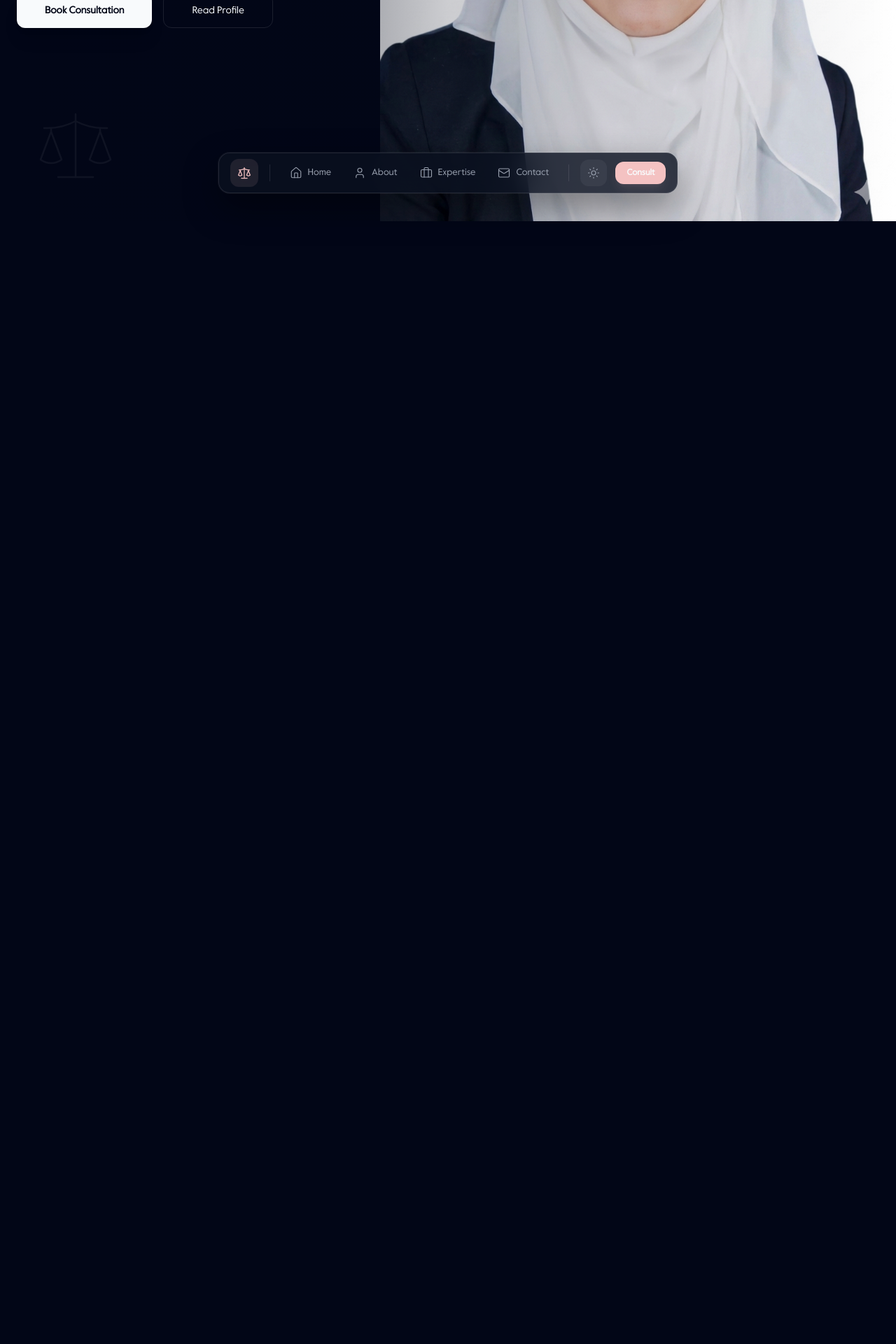
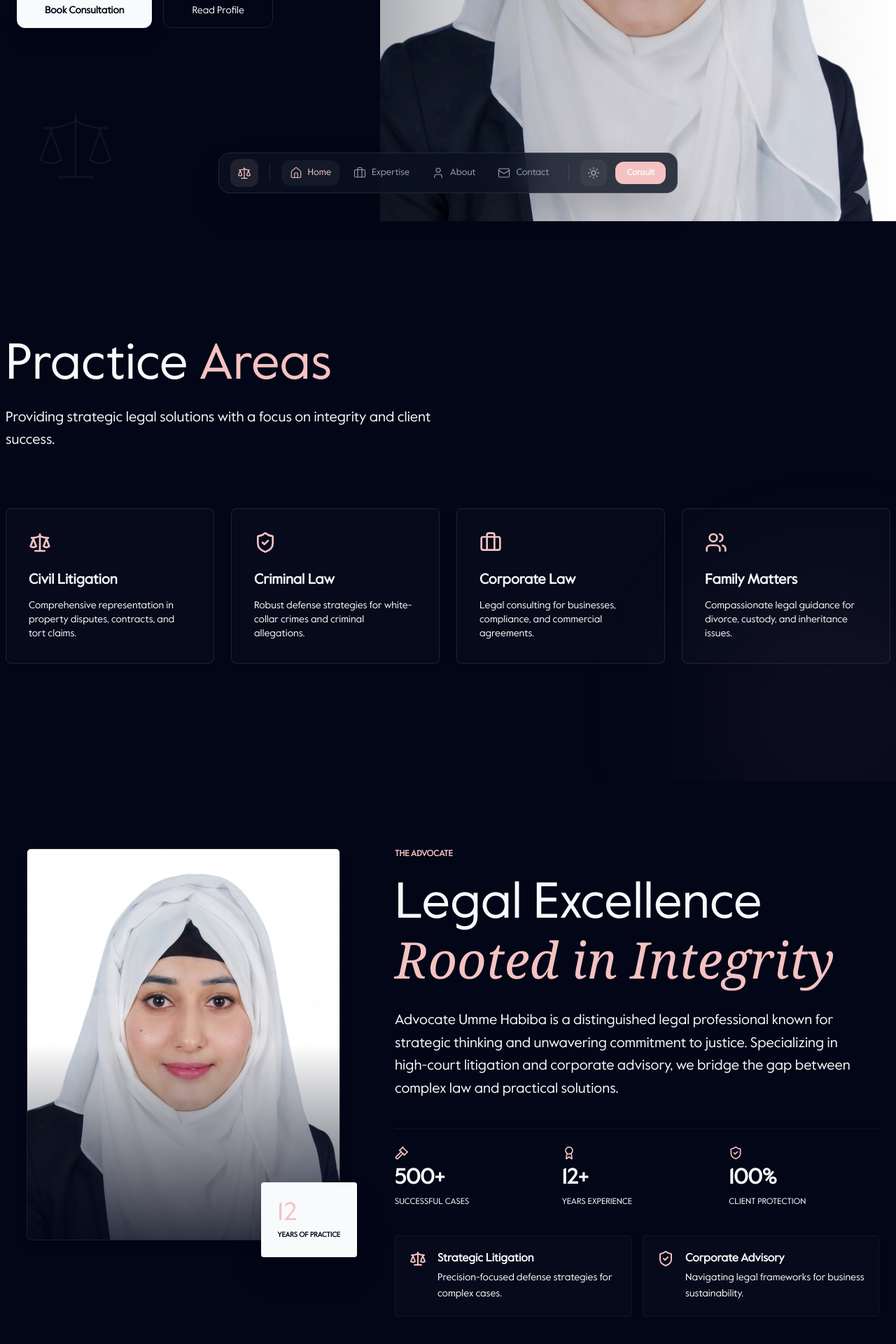
Before and after one commit to ArafatSani10/adv-umme-habiba, a Next.js app: page / in a window 1280 px wide. Shown: the part 484-2404 px from the top of the page at 70% size. Before the commit the page ends 800 px from the top, so only its background shows below. Built offline with nearby package versions, Linux system fonts and the light colour scheme.

Commit message:
Feat:Implementing about section more design added and smooth animation fully section..

```diff
--- a/src/app/page.tsx
+++ b/src/app/page.tsx
@@ -1,15 +1,55 @@
-import Banner from "@/components/HomPages/Banner";
-import Expertise from "@/components/HomPages/expertise";
+"use client"
+
+import * as React from "react"
+import About from "@/components/AboutSections/About"
+import Banner from "@/components/HomPages/Banner"
+import Expertise from "@/components/HomPages/expertise"
 
 export default function Home() {
+  React.useEffect(() => {
+    const sections = document.querySelectorAll("section")
+
+    const observerOptions = {
+      root: null,
+      threshold: 0.4 // সেকশনের ৪০% দেখা গেলে URL আপডেট হবে
+    }
+
+    const observer = new IntersectionObserver((entries) => {
+      entries.forEach((entry) => {
+        if (entry.isIntersecting) {
+          const id = entry.target.id
+          // URL-এ হ্যাশট্যাগ আপডেট করা
+          const hash = id === "home" ? "" : `#${id}`
+          const url = hash === "" ? "/" : `/${hash}`
+
+          if (window.location.hash !== hash) {
+            window.history.replaceState(null, "", url)
+          }
+        }
+      })
+    }, observerOptions)
+
+    sections.forEach((section) => observer.observe(section))
+    return () => observer.disconnect()
+  }, [])
+
   return (
-    <main className="h-screen overflow-y-auto snap-y snap-mandatory scroll-smooth bg-background">
-      <div className="snap-start min-h-screen w-full">
+    <main className="relative w-full bg-background scroll-smooth">
+      <section id="home" className="min-h-screen">
         <Banner />
-      </div>
-      <div className="snap-start min-h-screen w-full">
+      </section>
+
+      <section id="expertise" className="min-h-screen">
         <Expertise />
-      </div>
+      </section>
+
+      <section id="about" className="min-h-screen">
+        <About />
+      </section>
+
+      <section id="contact" className="min-h-screen">
+        {/* Contact Content Here */}
+      </section>
     </main>
-  );
+  )
 }
--- /dev/null
+++ b/src/components/AboutSections/About.tsx
@@ -0,0 +1,163 @@
+"use client"
+
+import React, { useRef, useEffect } from 'react'
+import Image from 'next/image'
+import { motion, useInView, useMotionValue, useTransform, animate } from 'framer-motion'
+import { Scale, ShieldCheck, Gavel, Award } from 'lucide-react'
+
+const StatItem = ({ stat, i, isVisible }) => {
+  const number = parseInt(stat.value)
+  const suffix = stat.value.replace(/\d+/g, '')
+  const motionValue = useMotionValue(0)
+  const rounded = useTransform(motionValue, (latest) => Math.round(latest))
+
+  useEffect(() => {
+    if (isVisible) {
+      animate(motionValue, number, { duration: 2, delay: 0.5 + 0.1 * i })
+    }
+  }, [isVisible, motionValue, number, i])
+
+  return (
+    <motion.div
+      key={i}
+      initial={{ opacity: 0, y: 20 }}
+      animate={isVisible ? { opacity: 1, y: 0 } : {}}
+      transition={{ delay: 0.5 + 0.1 * i, duration: 0.8 }}
+      className="space-y-2"
+    >
+      <stat.icon className="w-5 h-5 text-brand-peach" />
+      <h4 className="text-3xl font-bold text-foreground">
+        <motion.span>{rounded}</motion.span>{suffix}
+      </h4>
+      <p className="text-muted-foreground text-xs uppercase font-medium">{stat.label}</p>
+    </motion.div>
+  )
+}
+
+export default function About() {
+  const containerRef = useRef(null)
+  const isVisible = useInView(containerRef, { amount: 0.2, once: false })
+
+  const stats = [
+    { label: "Successful Cases", value: "500+", icon: Gavel },
+    { label: "Years Experience", value: "12+", icon: Award },
+    { label: "Client Protection", value: "100%", icon: ShieldCheck },
+  ]
+
+  return (
+    <section
+      ref={containerRef}
+      className="min-h-screen w-full flex items-center justify-center py-24 px-6 bg-linear-to-br from-background to-muted/10"
+    >
+      <motion.div
+        initial={{ opacity: 0, y: 50 }}
+        animate={isVisible ? { opacity: 1, y: 0 } : {}}
+        transition={{ duration: 1, ease: "easeOut" }}
+        className="container mx-auto grid grid-cols-1 lg:grid-cols-12 gap-16 items-start"
+      >
+
+        <div className="lg:col-span-5 relative group">
+          <motion.div
+            initial={{ opacity: 0, x: -30 }}
+            animate={isVisible ? { opacity: 1, x: 0 } : {}}
+            transition={{ duration: 0.8, delay: 0.2 }}
+            className="relative aspect-4/5 w-full max-w-full md:max-w-md mx-auto"
+          >
+            <div className="absolute -top-4 -left-4 w-full h-full border border-brand-peach/30 rounded-sm -z-10" />
+
+            <div className="relative h-full w-full overflow-hidden rounded-md border border-foreground/10 bg-muted shadow-lg">
+              <Image
+                src="/image/Gemini_Generated_Image_c6e8tmc6e8tmc6e8.png"
+                alt="Advocate Umme Habiba"
+                fill
+                className="object-cover transition-all duration-700"
+                priority
+              />
+              <div className="absolute inset-0 bg-linear-to-t from-background/80 via-transparent to-transparent" />
+            </div>
+
+            <motion.div
+              initial={{ opacity: 0, scale: 0.8 }}
+              animate={isVisible ? { opacity: 1, scale: 1 } : {}}
+              transition={{ duration: 0.6, delay: 0.8 }}
+              className="absolute -bottom-6 -right-6 bg-foreground p-6 rounded-sm shadow-2xl backdrop-blur-sm"
+            >
+              <p className="text-brand-peach text-4xl">12</p>
+              <p className="text-background text-[10px] uppercase font-bold mt-1">Years of Practice</p>
+            </motion.div>
+          </motion.div>
+        </div>
+
+        <div className="lg:col-span-7 space-y-10">
+          <div className="space-y-6">
+            <motion.div
+              initial={{ opacity: 0 }}
+              animate={isVisible ? { opacity: 1 } : {}}
+              transition={{ delay: 0.3 }}
+              className="flex items-center gap-3"
+            >
+              <span className="text-brand-peach text-xs font-semibold uppercase">The Advocate</span>
+            </motion.div>
+
+            <motion.h2
+              initial={{ opacity: 0, y: 20 }}
+              animate={isVisible ? { opacity: 1, y: 0 } : {}}
+              transition={{ delay: 0.4, duration: 0.8 }}
+              className="text-5xl md:text-7xl font-sans font-medium leading-[1.1] text-foreground"
+            >
+              Legal Excellence <br />
+              <span className="font-serif italic text-brand-peach">Rooted in Integrity</span>
+            </motion.h2>
+
+            <motion.p
+              initial={{ opacity: 0 }}
+              animate={isVisible ? { opacity: 1 } : {}}
+              transition={{ delay: 0.6 }}
+              className="text-muted-foreground text-lg md:text-xl leading-relaxed max-w-2xl"
+            >
+              Advocate Umme Habiba is a distinguished legal professional known for strategic thinking and unwavering commitment to justice. Specializing in high-court litigation and corporate advisory, we bridge the gap between complex law and practical solutions.
+            </motion.p>
+          </div>
+
+          <div className="grid grid-cols-3 items-center justify-center mx-auto sm:grid-cols-3 gap-6 pt-6 border-t border-foreground/5">
+            {stats.map((stat, i) => (
+              <StatItem key={i} stat={stat} i={i} isVisible={isVisible} />
+            ))}
+          </div>
+
+          <motion.div
+            initial={{ opacity: 0, y: 30 }}
+            animate={isVisible ? { opacity: 1, y: 0 } : {}}
+            transition={{ delay: 1.2, duration: 0.8 }}
+            className="grid grid-cols-1 sm:grid-cols-2 gap-4"
+          >
+            <motion.div
+              whileHover={{ x: 10, scale: 1.02 }}
+              transition={{ type: "spring", stiffness: 300 }}
+              className="p-5 border border-foreground/5 bg-foreground/2 rounded-sm flex items-start gap-4 backdrop-blur-sm hover:shadow-lg"
+            >
+              <Scale className="w-6 h-6 text-brand-peach shrink-0" />
+              <div>
+                <h5 className="font-bold text-foreground">Strategic Litigation</h5>
+                <p className="text-muted-foreground text-sm mt-1 leading-relaxed">Precision-focused defense strategies for complex cases.</p>
+              </div>
+            </motion.div>
+
+            <motion.div
+              whileHover={{ x: 10, scale: 1.02 }}
+              transition={{ type: "spring", stiffness: 300 }}
+              className="p-5 border border-foreground/5 bg-foreground/2 rounded-sm flex items-start gap-4 backdrop-blur-sm hover:shadow-lg"
+            >
+              <ShieldCheck className="w-6 h-6 text-brand-peach shrink-0" />
+              <div>
+                <h5 className="font-bold text-foreground">Corporate Advisory</h5>
+                <p className="text-muted-foreground text-sm mt-1 leading-relaxed">Navigating legal frameworks for business sustainability.</p>
+              </div>
+            </motion.div>
+          </motion.div>
+        </div>
+
+      </motion.div>
+    </section>
+  )
+}
--- a/src/components/HomPages/Banner.tsx
+++ b/src/components/HomPages/Banner.tsx
@@ -26,8 +26,8 @@ export default function Banner() {
         return (
             <div className="relative flex min-h-screen flex-col items-center justify-center bg-background px-6">
                 <div className="space-y-4">
-                    <Skeleton className="h-16 md:h-24 w-[280px] md:w-[600px] rounded-2xl" />
-                    <Skeleton className="h-6 w-[180px] md:w-[400px] rounded-full" />
+                    <Skeleton className="h-16 md:h-24 w-70 md:w-150 rounded-2xl" />
+                    <Skeleton className="h-6 w-45 md:w-100 rounded-full" />
                 </div>
             </div>
         )
@@ -74,7 +74,7 @@ export default function Banner() {
 
             <div className="relative flex min-h-screen flex-col items-center justify-center px-6">
                 <div className="absolute inset-0 z-0 flex items-center justify-end">
-                    <div className="absolute inset-0 bg-black/[0.03] dark:hidden" />
+                    <div className="absolute inset-0 bg-black/3 dark:hidden" />
 
                     <div className="relative h-full w-full md:w-[75%] lg:w-[65%]">
                         <Image
@@ -82,11 +82,11 @@ export default function Banner() {
                             alt="Advocate Umme Habiba"
                             fill
                             priority
-                            className="pointer-events-none object-cover md:object-contain object-center md:object-right-bottom opacity-100 saturate-[1.1] dark:opacity-[0.25]"
+                            className="pointer-events-none object-cover md:object-contain object-center md:object-bottom-right opacity-100 saturate-[1.1] dark:opacity-[0.25]"
                         />
                     </div>
 
-                    <div className="absolute inset-0 bg-gradient-to-t md:bg-gradient-to-r from-background via-background/60 md:via-background/20 to-transparent dark:via-background/80" />
+                    <div className="absolute inset-0 bg-linear-to-t md:bg-linear-to-r from-background via-background/60 md:via-background/20 to-transparent dark:via-background/80" />
                 </div>
 
                 <div className="container relative z-10 mx-auto flex flex-col items-start text-left">
@@ -106,7 +106,7 @@ export default function Banner() {
                             animate={!showIntro ? { opacity: 1, x: 0 } : {}}
                             transition={{ delay: 0.3, duration: 0.6 }}
                         >
-                            <div className="text-base md:text-xl font-sans text-muted-foreground h-[40px] md:h-[30px] flex items-center gap-2 mb-8">
+                            <div className="text-base md:text-xl font-sans text-muted-foreground h-10 md:h-7.5 flex items-center gap-2 mb-8">
                                 <span className="font-normal opacity-80 whitespace-nowrap">Advocate •</span>
                                 <span className="text-foreground font-medium">
                                     <Typewriter
--- a/src/components/HomPages/expertise.tsx
+++ b/src/components/HomPages/expertise.tsx
@@ -69,7 +69,7 @@ export default function Expertise() {
               animate={isInView ? { opacity: 1, y: 0 } : {}}
               transition={{ delay: 0.3 + idx * 0.1 }}
               whileHover={{ scale: 1.03 }}
-              className="group p-8 rounded-lg border border-foreground/10 bg-foreground/[0.02] transition-all duration-500 backdrop-blur-sm relative overflow-hidden cursor-pointer"
+              className="group p-8 rounded-lg border border-foreground/10 bg-foreground/2 transition-all duration-500 backdrop-blur-sm relative overflow-hidden cursor-pointer"
             >
               <div className="mb-6 text-brand-peach relative">
                 <motion.div
@@ -83,7 +83,7 @@ export default function Expertise() {
               <h3 className="text-xl font-semibold text-foreground mb-3 relative z-10 group-hover:text-brand-peach transition-colors">
                 {item.title}
               </h3>
-              <p className="text-muted-foreground text-sm italic leading-relaxed relative z-10">
+              <p className="text-muted-foreground text-sm   relative z-10">
                 {item.desc}
               </p>
             </motion.div>
--- a/src/components/ui/navbar.tsx
+++ b/src/components/ui/navbar.tsx
@@ -1,109 +1,99 @@
 "use client"
 
 import * as React from "react"
-import Link from "next/link"
-import { motion, AnimatePresence } from "framer-motion"
+import { motion } from "framer-motion"
 import { Moon, Sun, Home, User, Briefcase, Mail, Scale } from "lucide-react"
 import { useTheme } from "next-themes"
 import { Skeleton } from "./skeleton"
 
 const navItems = [
-  { name: "Home", href: "/", icon: <Home size={18} strokeWidth={1.5} /> },
-  { name: "About", href: "#about", icon: <User size={18} strokeWidth={1.5} /> },
-  { name: "Expertise", href: "#expertise", icon: <Briefcase size={18} strokeWidth={1.5} /> },
-  { name: "Contact", href: "#contact", icon: <Mail size={18} strokeWidth={1.5} /> },
+  { name: "Home", href: "home", icon: <Home size={18} strokeWidth={1.5} /> },
+  { name: "Expertise", href: "expertise", icon: <Briefcase size={18} strokeWidth={1.5} /> },
+  { name: "About", href: "about", icon: <User size={18} strokeWidth={1.5} /> },
+  { name: "Contact", href: "contact", icon: <Mail size={18} strokeWidth={1.5} /> },
 ]
 
 export default function Navbar() {
   const { setTheme, theme } = useTheme()
   const [mounted, setMounted] = React.useState(false)
+  const [activeSection, setActiveSection] = React.useState("home")
+
+  const handleScroll = (id: string) => {
+    const element = document.getElementById(id)
+    if (element) {
+      element.scrollIntoView({ behavior: "smooth" })
+      window.history.replaceState(null, "", id === "home" ? "/" : `/#${id}`)
+    }
+  }
 
   React.useEffect(() => {
     setMounted(true)
+    const observerOptions = { root: null, threshold: 0.5 }
+
+    const observerCallback = (entries: IntersectionObserverEntry[]) => {
+      entries.forEach((entry) => {
+        if (entry.isIntersecting) {
+          setActiveSection(entry.target.id)
+        }
+      })
+    }
+
+    const observer = new IntersectionObserver(observerCallback, observerOptions)
+    navItems.forEach((item) => {
+      const el = document.getElementById(item.href)
+      if (el) observer.observe(el)
+    })
+
+    return () => observer.disconnect()
   }, [])
 
-  if (!mounted) {
-    return (
-      <div className="fixed bottom-10 left-0 right-0 z-50 flex justify-center px-4">
-        <div className="flex items-center gap-4 px-4 py-2 rounded-2xl border border-white/10 bg-[#0B1120]/80 backdrop-blur-xl md:min-w-[550px] h-[58px]">
-          <Skeleton className="w-10 h-10 rounded-xl bg-white/10" />
-          <div className="h-6 w-px bg-white/10" />
-          <div className="flex gap-4">
-            {[1, 2, 3, 4].map((i) => (
-              <Skeleton key={i} className="w-20 h-8 rounded-lg bg-white/5" />
-            ))}
-          </div>
-          <div className="h-6 w-px bg-white/10 ml-auto" />
-          <Skeleton className="w-10 h-10 rounded-xl bg-white/10" />
-          <Skeleton className="w-24 h-9 rounded-xl bg-white/10" />
-        </div>
-      </div>
-    )
-  }
+  if (!mounted) return <nav className="fixed bottom-10 left-0 right-0 z-50 flex justify-center px-4"><Skeleton className="w-137.5 h-14.5 rounded-2xl" /></nav>
 
   return (
     <div className="fixed bottom-10 left-0 right-0 z-50 flex justify-center px-4">
       <motion.nav
         initial={{ y: 20, opacity: 0 }}
         animate={{ y: 0, opacity: 1 }}
-        transition={{ duration: 0.4, ease: "circOut" }}
-        className="flex items-center justify-between gap-4 px-4 py-2 rounded-2xl border border-white/10 bg-[#0B1120]/80 backdrop-blur-xl shadow-[0_20px_50px_rgba(0,0,0,0.4)] ring-1 ring-white/5 md:min-w-[550px]"
+        className="flex items-center justify-between gap-4 px-4 py-2 rounded-2xl border border-white/10 bg-[#0B1120]/80 backdrop-blur-xl shadow-2xl md:min-w-[550px]"
       >
-        {/* Logo */}
-        <Link href="/">
-          <motion.div
-            whileHover={{ scale: 1.1, backgroundColor: "rgba(244,194,194,0.15)" }}
-            whileTap={{ scale: 0.95 }}
-            className="flex items-center justify-center p-2.5 bg-brand-peach/10 rounded-xl text-brand-peach transition-colors"
-          >
+        <div onClick={() => handleScroll("home")} className="cursor-pointer">
+          <motion.div className="p-2.5 bg-brand-peach/10 rounded-xl text-brand-peach">
             <Scale size={20} strokeWidth={1.5} />
           </motion.div>
-        </Link>
-
-        <div className="h-6 w-px bg-white/10" />
-
-        {/* Navigation */}
-        <div className="flex items-center gap-1 md:gap-2">
-          {navItems.map((item) => (
-            <Link key={item.name} href={item.href}>
-              <motion.div
-                whileHover={{ scale: 1.05, backgroundColor: "rgba(255,255,255,0.05)", y: -2 }}
-                transition={{ type: "spring", stiffness: 400, damping: 20 }}
-                className="flex items-center gap-2 px-3 py-2 rounded-xl text-gray-400 hover:text-white transition-colors group"
-              >
-                <span className="group-hover:text-brand-peach transition-colors">{item.icon}</span>
-                <span className="hidden md:block text-[13px] font-sans font-medium">{item.name}</span>
-              </motion.div>
-            </Link>
-          ))}
         </div>
 
         <div className="h-6 w-px bg-white/10" />
 
-        {/* Actions */}
+        <div className="flex items-center gap-1 md:gap-2">
+          {navItems.map((item) => {
+            const isActive = activeSection === item.href
+            return (
+              <button
+                key={item.name}
+                onClick={() => handleScroll(item.href)}
+                className="focus:outline-none"
+              >
+                <motion.div
+                  className={`flex items-center gap-2 px-3 py-2 rounded-xl transition-all ${isActive ? "text-brand-peach bg-white/5" : "text-gray-400"}`}
+                >
+                  <span className={isActive ? "text-brand-peach" : ""}>{item.icon}</span>
+                  <span className="hidden md:block text-[13px] font-medium">{item.name}</span>
+                </motion.div>
+              </button>
+            )
+          })}
+        </div>
+
+        <div className="h-6 w-px bg-white/10" />
+
         <div className="flex items-center gap-3">
           <motion.button
-            whileHover={{ scale: 1.1, backgroundColor: "rgba(255,255,255,0.08)" }}
-            whileTap={{ scale: 0.9 }}
             onClick={() => setTheme(theme === "light" ? "dark" : "light")}
-            className="p-2.5 rounded-xl bg-white/5 text-gray-400 hover:text-brand-peach transition-all"
+            className="p-2.5 rounded-xl bg-white/5 text-gray-400"
           >
-            <AnimatePresence mode="wait">
-              {theme === "dark" ? (
-                <Sun key="sun" size={18} strokeWidth={1.5} />
-              ) : (
-                <Moon key="moon" size={18} strokeWidth={1.5} />
-              )}
-            </AnimatePresence>
+            {theme === "dark" ? <Sun size={18} /> : <Moon size={18} />}
           </motion.button>
-
-          <motion.button
-            whileHover={{ scale: 1.05, filter: "brightness(1.1)" }}
-            whileTap={{ scale: 0.95 }}
-            className="px-4 py-2 bg-brand-peach text-primary rounded-xl font-sans text-xs font-bold shadow-lg shadow-brand-peach/10"
-          >
-            Consult
-          </motion.button>
+          <button className="px-4 py-2 bg-brand-peach text-primary rounded-xl text-xs font-bold">Consult</button>
         </div>
       </motion.nav>
     </div>
```
